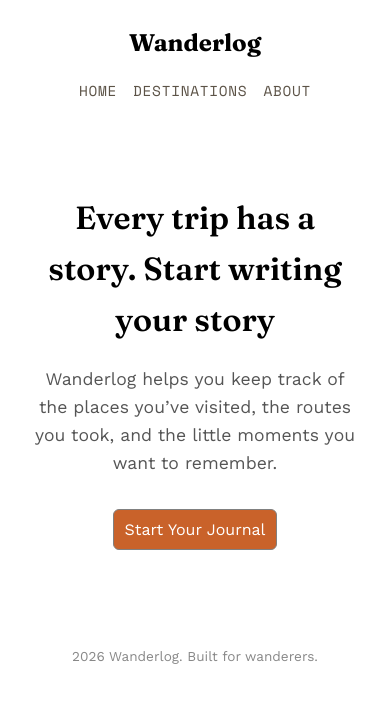
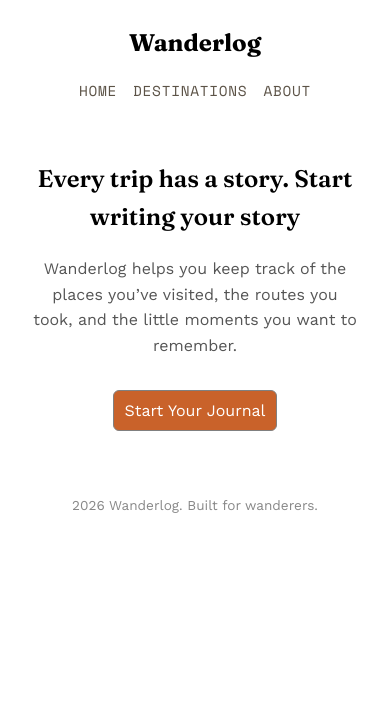
Before and after one commit to rohan-1711/Wanderlog, a plain HTML site: page index.html in a window 390 px wide. Drawn offline with nearby package versions, Linux system fonts and the light colour scheme.

Commit message:
adjusted mobile heading size and fixed spacing

```diff
--- a/style.css
+++ b/style.css
@@ -47,7 +47,7 @@ body {
 
 .hero-section {
   max-width: 700px;
-  margin: 4rem auto;
+  margin: 2rem auto;
   padding: 0 2rem;
   text-align: center;
 }
@@ -60,7 +60,7 @@ body {
 }
 
 .hero-section p {
-  font-size: 1.1rem;
+  font-size: 1rem;
   color: #555;
   margin-bottom: 2rem;
 }
@@ -99,6 +99,6 @@ body {
   }
 
   .hero-section h1 {
-    font-size: 2rem;
+    font-size: 1.5rem;
   }
 }
```
